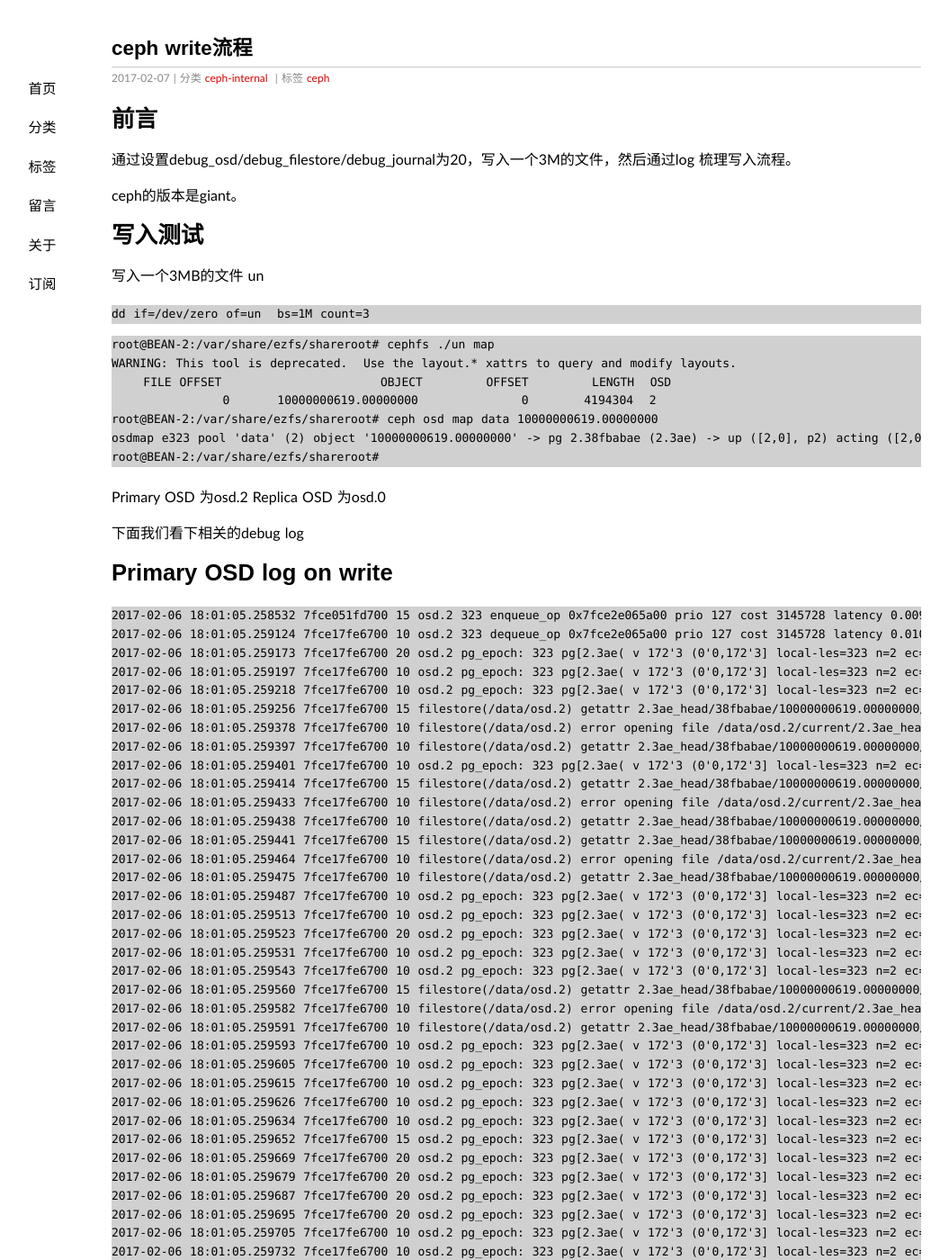
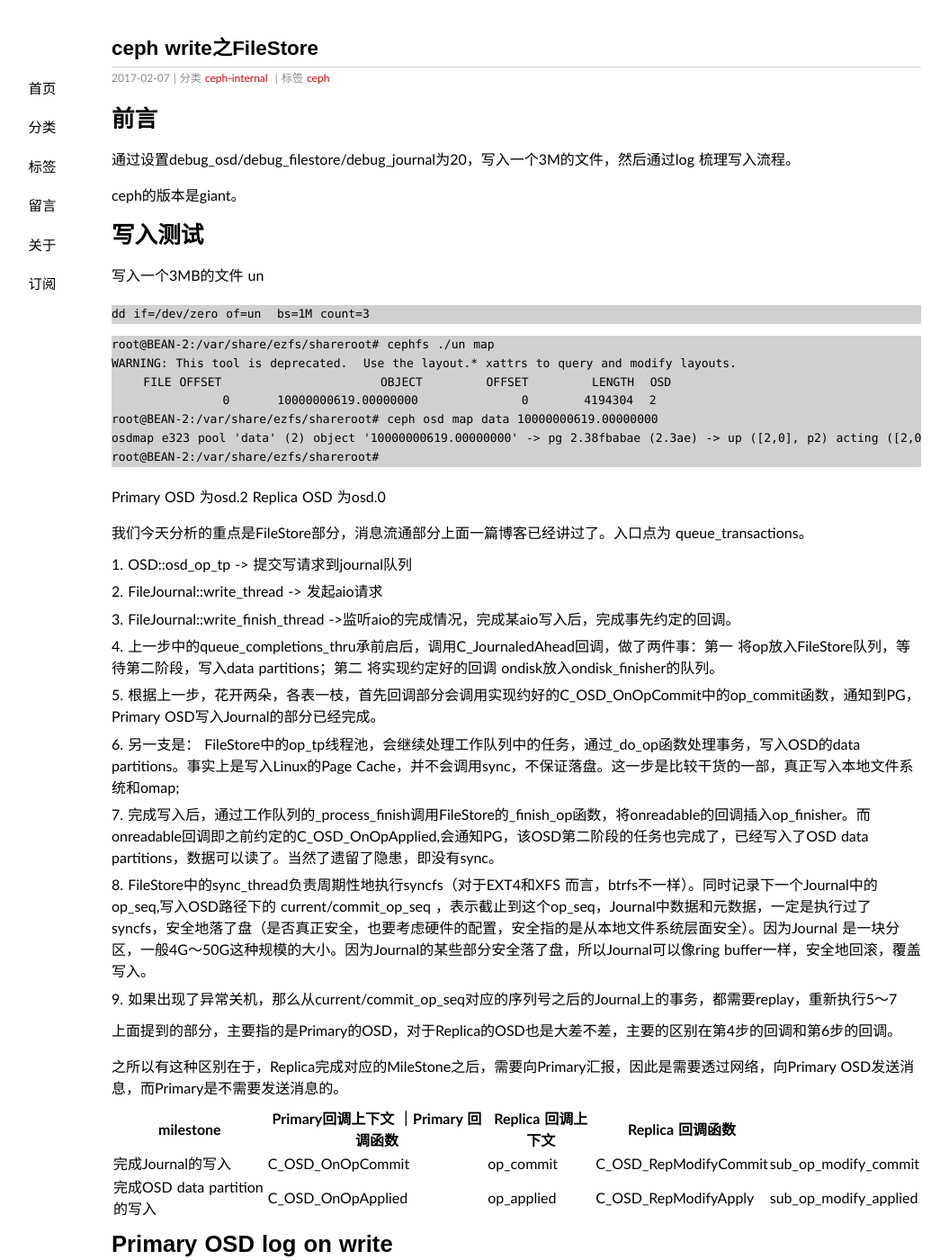
Before and after one commit to Bean-Li/Bean-Li.github.io, a Jekyll site: the page built from _posts/2017-02-07-ceph-write-log.md, in a window 1280 px wide and 1400 px high. Shown: the whole window at 90% size, without its empty margins (66-1121 px from the left). Built offline with Jekyll 4.4.1, drawn with Linux system fonts in a browser that asks for light colours; some web fonts are replaced.

Commit message:
fix ceph write

````diff
--- a/_posts/2017-02-07-ceph-write-log.md
+++ b/_posts/2017-02-07-ceph-write-log.md
@@ -1,6 +1,6 @@
 ---
 layout: post
-title: ceph write流程
+title: ceph write之FileStore
 date: 2017-02-07 14:43:40
 categories: ceph-internal
 tag: ceph
@@ -34,10 +34,35 @@ root@BEAN-2:/var/share/ezfs/shareroot#
 Primary OSD 为osd.2
 Replica OSD 为osd.0
 
-下面我们看下相关的debug log
+
+我们今天分析的重点是FileStore部分，消息流通部分上面一篇博客已经讲过了。入口点为 queue_transactions。
+
+0. OSD::osd_op_tp -> 提交写请求到journal队列
+1. FileJournal::write_thread -> 发起aio请求
+2. FileJournal::write_finish_thread ->监听aio的完成情况，完成某aio写入后，完成事先约定的回调。
+3. 上一步中的queue_completions_thru承前启后，调用C_JournaledAhead回调，做了两件事：第一 将op放入FileStore队列，等待第二阶段，写入data partitions；第二 将实现约定好的回调 ondisk放入ondisk\_finisher的队列。
+4. 根据上一步，花开两朵，各表一枝，首先回调部分会调用实现约好的C\_OSD\_OnOpCommit中的op\_commit函数，通知到PG，Primary OSD写入Journal的部分已经完成。
+5. 另一支是： FileStore中的op\_tp线程池，会继续处理工作队列中的任务，通过_do_op函数处理事务，写入OSD的data partitions。事实上是写入Linux的Page Cache，并不会调用sync，不保证落盘。这一步是比较干货的一部，真正写入本地文件系统和omap;
+6. 完成写入后，通过工作队列的\_process\_finish调用FileStore的_finish_op函数，将onreadable的回调插入op\_finisher。而onreadable回调即之前约定的C\_OSD\_OnOpApplied,会通知PG，该OSD第二阶段的任务也完成了，已经写入了OSD data partitions，数据可以读了。当然了遗留了隐患，即没有sync。
+7. FileStore中的sync\_thread负责周期性地执行syncfs（对于EXT4和XFS 而言，btrfs不一样）。同时记录下一个Journal中的op_seq,写入OSD路径下的 current/commit\_op\_seq ，表示截止到这个op\_seq，Journal中数据和元数据，一定是执行过了syncfs，安全地落了盘（是否真正安全，也要考虑硬件的配置，安全指的是从本地文件系统层面安全）。因为Journal 是一块分区，一般4G～50G这种规模的大小。因为Journal的某些部分安全落了盘，所以Journal可以像ring buffer一样，安全地回滚，覆盖写入。
+8. 如果出现了异常关机，那么从current/commit_op_seq对应的序列号之后的Journal上的事务，都需要replay，重新执行5～7
+
+
+上面提到的部分，主要指的是Primary的OSD，对于Replica的OSD也是大差不差，主要的区别在第4步的回调和第6步的回调。
+
+之所以有这种区别在于，Replica完成对应的MileStone之后，需要向Primary汇报，因此是需要透过网络，向Primary OSD发送消息，而Primary是不需要发送消息的。
+
+| milestone | Primary回调上下文 ｜Primary 回调函数| Replica 回调上下文| Replica 回调函数
+| ------| ------ | ------ |------|---------|
+|完成Journal的写入| C\_OSD\_OnOpCommit |op_commit| C\_OSD\_RepModifyCommit | sub\_op\_modify\_commit
+|完成OSD data partition的写入|C\_OSD\_OnOpApplied |op_applied| C\_OSD\_RepModifyApply | sub\_op\_modify\_applied
+
+
 
 
 # Primary OSD log on write
+
+
 
 ```
 2017-02-06 18:01:05.258532 7fce051fd700 15 osd.2 323 enqueue_op 0x7fce2e065a00 prio 127 cost 3145728 latency 0.009482 osd_op(client.48424379.1:4 10000000619.00000000 [write 0~3145728 [1@-1]] 2.38fbabae snapc 1=[] ondisk+write e323) v4
@@ -101,7 +126,7 @@ XFS和EXT4都是writeahead，btrfs 自己是parallel
 
 
 2017-02-06 18:01:05.259978 7fce17fe6700 10 osd.2 323 dequeue_op 0x7fce2e065a00 finish
-
+－－－－－－－－－－－－－－－－－－－－－－－－－－－－－－－－－－－－－－－－－－－－－－－－－－－－－－－－－－－－－－－－－－－
 FileJournal类中write_thread成员对应的线程被条件变量唤醒，调用linux aio函数，直接写入journal
 
 2017-02-06 18:01:05.261443 7fce3bdf3700 20 journal write_thread_entry woke up
@@ -115,6 +140,11 @@ FileJournal类中write_thread成员对应的线程被条件变量唤醒，调用
 2017-02-06 18:01:05.261974 7fce3bdf3700 20 journal write_aio_bl 790171648~3153920 seq 3835063
 2017-02-06 18:01:05.261994 7fce3bdf3700 20 journal write_aio_bl .. 790171648~3153920 in 3
 2017-02-06 18:01:05.281449 7fce3bdf3700 20 journal write_thread_entry going to sleep
+
+
+－－－－－－－－－－－－－－－－－－－－－－－－－－－－－－－－－－－－－－－－－－－－－－－－－－－－－－－－－－－－－－－－－－－－
+上面一段的作用是发起aio，下面到了write_finish_thread_entry，这个线程的作用是听，听aio操作是否完成，如果完成调用相关的Finisher回调
+
 2017-02-06 18:01:05.281451 7fce3b5f2700 20 journal write_finish_thread_entry waiting for aio(s)
 2017-02-06 18:01:05.281553 7fce3b5f2700 10 journal write_finish_thread_entry aio 0~4096 done
 2017-02-06 18:01:05.281560 7fce3b5f2700 20 journal check_aio_completion
@@ -123,10 +153,12 @@ FileJournal类中write_thread成员对应的线程被条件变量唤醒，调用
 2017-02-06 18:01:05.281757 7fce3b5f2700 10 journal write_finish_thread_entry aio 790171648~3153920 done
 2017-02-06 18:01:05.281770 7fce3b5f2700 20 journal check_aio_completion
 
-下面两句表示seq 3835063的操作完成
+下面两句表示seq 3835063对应写，写入Journal部分已经完成
 2017-02-06 18:01:05.281771 7fce3b5f2700 20 journal check_aio_completion completed seq 3835063 790171648~3153920
 2017-02-06 18:01:05.281776 7fce3b5f2700 20 journal check_aio_completion queueing finishers through seq 3835063
 
+
+queue_completions_thru是个非常重要的函数,最重要的是调用回调函数：
 
 2017-02-06 18:01:05.281778 7fce3b5f2700 10 journal queue_completions_thru seq 3835063 queueing seq 3835063 0x7fce2e360b20 lat 0.021823
 2017-02-06 18:01:05.281792 7fce3b5f2700 20 journal write_finish_thread_entry sleeping
````
